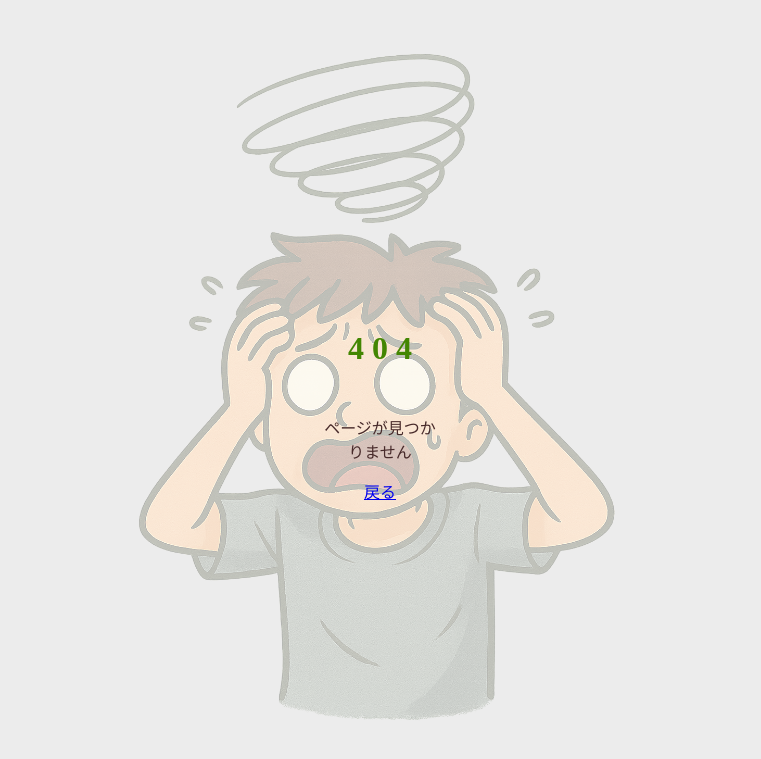
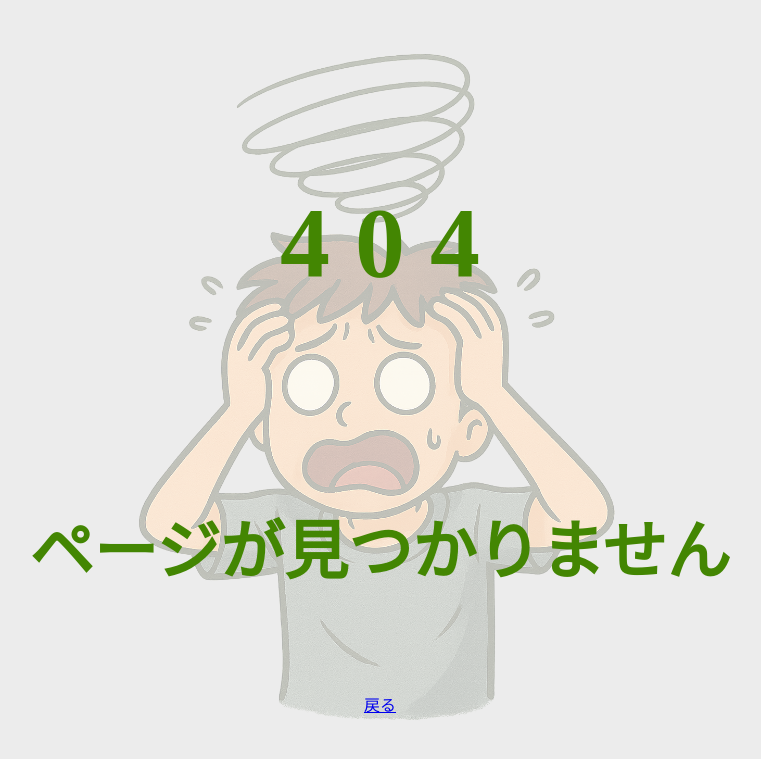
Before and after one commit to teamN-hackathon-2025summer/chatapp, a Flask app: template ChatApp/templates/error/404.html in a window 1280 px wide. Shown: the top 759 px of the page, without its empty margins (260-1021 px from the left). Run offline with Flask 2, Linux system fonts and the light colour scheme; the template is opened without the code that fills it, so the values that code supplies are empty.

Commit message:
error関連更新

```diff
--- a/ChatApp/static/css/error.css
+++ b/ChatApp/static/css/error.css
@@ -56,7 +56,7 @@
 }
 
 .error-title {
-    font-size: 80px;
+    font-size: clamp(20px, 10vw, 100px);
     white-space: nowrap;
     font-weight: bold;
     line-height: 0.5;
@@ -64,14 +64,14 @@
 }
 
 .error-num {
-    font-size: 2rem;
+    font-size: clamp(20px, 10vw, 100px);
     font-weight: bold;
     color: #438602;
     text-align: center;
 }
 
 .error-message {
-    font-size: 50px;
+    font-size: clamp(10px, 5vw, 80px);
     white-space: nowrap;
     font-weight: bold;
     color: #438602;
--- a/ChatApp/templates/error/404.html
+++ b/ChatApp/templates/error/404.html
@@ -7,7 +7,7 @@
         <p class="error-num">4 0 4</p>
       </div>
       <div class="error-descraption error404or500">
-        <p>ページが見つかりません</p>
+        <p class="error-message">ページが見つかりません</p>
         <a class="error-button pink" href="{{ url_for('channels_view') }}">戻る</a>
       </div>
     </div>
--- a/ChatApp/templates/error/500.html
+++ b/ChatApp/templates/error/500.html
@@ -6,8 +6,8 @@
         <p class="error-num">5 0 5</p>
       </div>
       <div class="error-descraption error404or500">
-        <p>エラーが発生しました</p>
-        <p>管理者へお問い合わせください</p>
+        <p class="error-message">エラーが発生しました</p>
+        <p class="error-message">管理者へお問い合わせください</p>
           <a class="error-button pink" href="{{ url_for('channels_view') }}">戻る</a>
       </div>
     </div>
```
